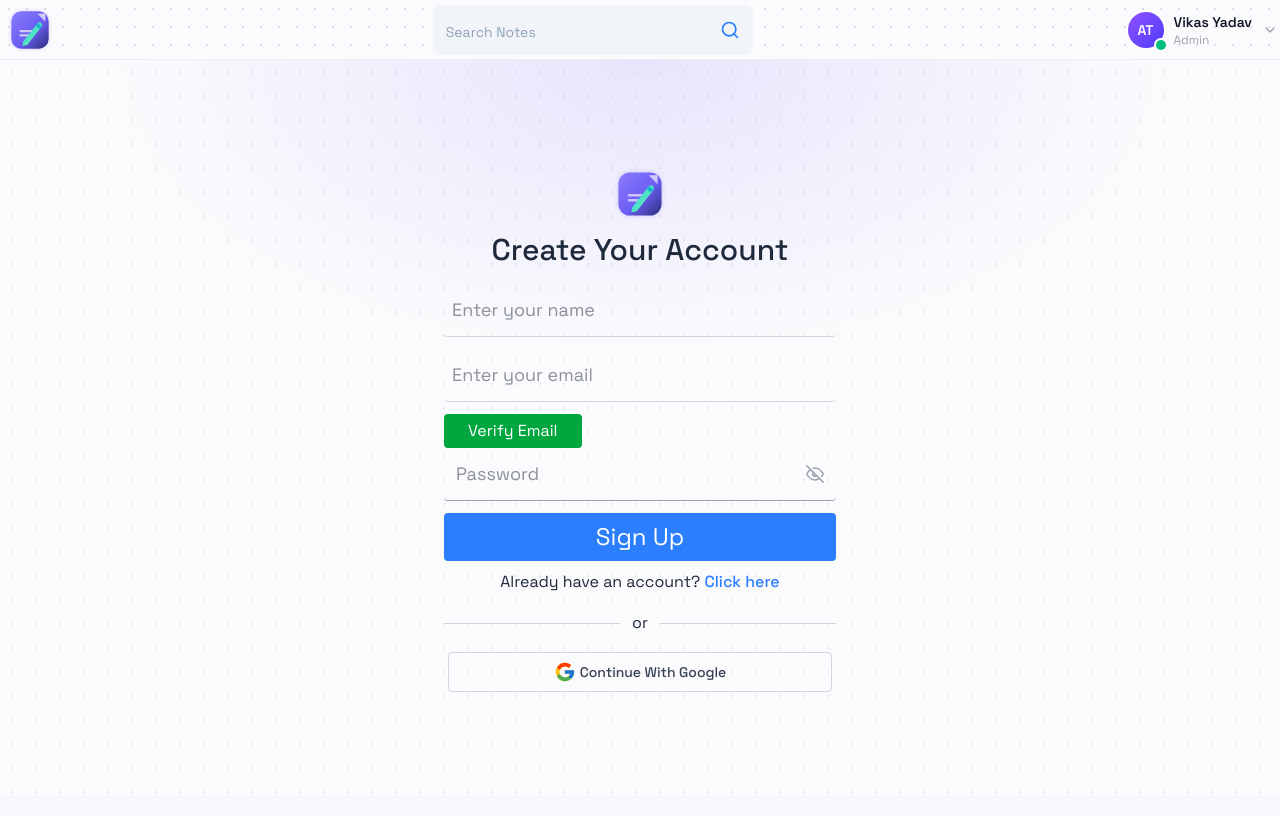
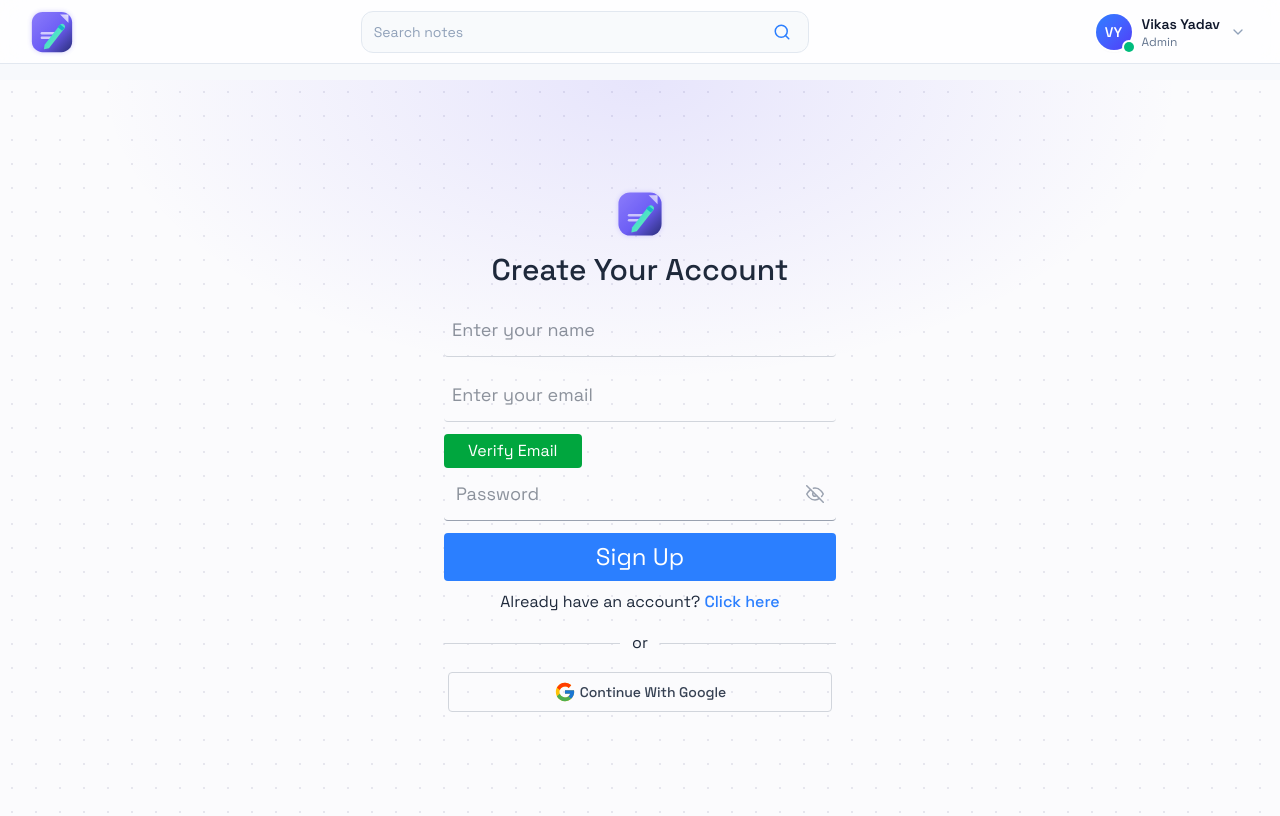
Before and after one commit to vikascoldi/notes, a React app in the folder Frontend/: page /signup in a window 1280 px wide. Built offline with nearby package versions, Linux system fonts and the light colour scheme; the HTML template or start-up script is replaced by a standard one.

Commit message:
auto update

```diff
--- a/Frontend/src/components/UserProfileInfo/Profileinfo.jsx
+++ b/Frontend/src/components/UserProfileInfo/Profileinfo.jsx
@@ -5,6 +5,7 @@ import { LogOut, ChevronDown } from 'lucide-react'
 const Profileinfo = ({ onLogout }) => {
   const [open, setOpen] = useState(false)
   const ref = useRef(null);
+  const userName = "Vikas Yadav"
 
   useEffect(() => {
     const handleClickOutside = (e) => {
@@ -15,34 +16,42 @@ const Profileinfo = ({ onLogout }) => {
   }, [])
 
   return (
-    <div className='relative  -mr-3' ref={ref}>
+    <div className='relative shrink-0' ref={ref}>
       <button
+        type='button'
+        aria-haspopup='menu'
+        aria-expanded={open}
         onClick={() => setOpen(!open)}
-        className='flex items-center gap-2.5 md:pl-1.5 md:pr-2.5 md:py-1.5 rounded-xl hover:bg-gray-100 transition-colors duration-150 group'
+        className='group flex cursor-pointer items-center gap-2.5 rounded-xl p-1 hover:bg-slate-100 md:py-1.5 md:pl-1.5 md:pr-2.5'
       >
         <div className='relative'>
-          <div className='w-9 h-9 flex items-center justify-center rounded-full bg-linear-to-br from-violet-500 to-indigo-600 text-white font-semibold text-sm ring-2 ring-white shadow-sm'>
-            {getInitials("Admin Tester")}
+          <div className='flex h-9 w-9 items-center justify-center rounded-full bg-linear-to-br from-blue-500 to-indigo-600 text-sm font-semibold text-white shadow-sm ring-2 ring-white'>
+            {getInitials(userName)}
           </div>
-          <span className='absolute -bottom-0.5 -right-0.5 w-2.5 h-2.5 bg-emerald-500 rounded-full ring-2 ring-white' />
+          <span className='absolute -bottom-0.5 -right-0.5 h-2.5 w-2.5 rounded-full bg-emerald-500 ring-2 ring-white' />
         </div>
 
-        <div className='flex flex-col items-start leading-tight'>
-          <p className='text-sm font-semibold text-gray-900'>Vikas Yadav</p>
-          <p className='text-xs text-gray-400'>Admin</p>
+        <div className='hidden flex-col items-start leading-tight sm:flex'>
+          <p className='text-sm font-semibold text-slate-900'>{userName}</p>
+          <p className='text-xs text-slate-500'>Admin</p>
         </div>
 
         <ChevronDown
           size={16}
-          className={`text-gray-400 transition-transform duration-200 ${open ? 'rotate-180' : ''}`}
+          className={`hidden text-slate-400 transition-transform duration-200 sm:block ${open ? 'rotate-180' : ''}`}
         />
       </button>
 
       {open && (
-        <div className='absolute right-0 top-full mt-2 w-48 bg-white rounded-xl shadow-lg border border-gray-100 py-1.5 z-50 animate-in fade-in slide-in-from-top-1 duration-150'>
+        <div
+          role='menu'
+          className='absolute right-0 top-full z-50 mt-2 w-48 rounded-xl border border-slate-200 bg-white py-1.5 shadow-lg shadow-slate-200/70'
+        >
           <button
+            type='button'
+            role='menuitem'
             onClick={onLogout}
-            className='w-full flex items-center gap-2 px-3.5 py-2 text-sm text-gray-600 hover:bg-red-50 hover:text-red-600 transition-colors'
+            className='flex w-full cursor-pointer items-center gap-2 px-3.5 py-2 text-sm text-slate-600 hover:bg-red-50 hover:text-red-600'
           >
             <LogOut size={15} />
             Logout
--- a/Frontend/src/components/navbar/Navbar.jsx
+++ b/Frontend/src/components/navbar/Navbar.jsx
@@ -5,44 +5,45 @@ import Profileinfo from "../UserProfileInfo/Profileinfo";
 import SearchBar from "../saerchBar/SearchBar";
 
 const Navbar = () => {
-  const [searchQuery,setSearchQueary] = useState("");   // searcbar value
-  const onChange = (e)=>{    // search bar logic
+  const [searchQuery, setSearchQueary] = useState(""); // searcbar value
+  const onChange = (e) => {
+    // search bar logic
     setSearchQueary(e.target.value);
-  }
+  };
 
-  const handleSearch = (e)=>{
+  const handleSearch = (e) => {};
 
-  }
+  const onClearSearch = () => {
+    setSearchQueary("");
+  };
 
-  const onClearSearch = () =>{
-     setSearchQueary("");
-  }
+  const navigate = useNavigate();
+  const onLogout = () => {
+    navigate("/");
+  };
 
-  const navigate = useNavigate()
-    const onLogout = () =>{
-          navigate("/");
-    }
   return (
     <nav
-      className="flex h-15 items-center justify-between px-1 py-3 border-b border-[#EDEDF3] relative z-10"
-      style={{
-        backgroundColor: "#FBFBFD",
-        backgroundImage: "radial-gradient(#DCDCE8 1px, transparent 1px)",
-        backgroundSize: "18px 18px",
-      }}
+      className="sticky top-0 z-30 mb-4 flex h-16 items-center justify-between gap-3 border-b border-slate-200 bg-white/80 px-4 backdrop-blur-md md:px-6"
       aria-label="Main navigation"
     >
-      <Link to="" aria-label="Notes App Home">
-        <img
-          src={logo}
-          alt="Notes App Logo"
-          className="w-15 md:w-13"
-        />
+      <Link
+        to=""
+        aria-label="Notes App Home"
+        className="shrink-0 rounded-lg"
+      >
+        <img src={logo} alt="Notes App Logo" className="w-12 md:w-14" />
       </Link>
 
+      <div className="flex min-w-0 flex-1 justify-center">
+        <SearchBar
+          value={searchQuery}
+          onChange={onChange}
+          onClearSearch={onClearSearch}
+        />
+      </div>
 
-       <SearchBar value={searchQuery}  onChange={onChange}  onClearSearch={onClearSearch}   />
- <Profileinfo onLogout={onLogout} />
+      <Profileinfo onLogout={onLogout} />
     </nav>
   );
 };
--- a/Frontend/src/components/saerchBar/SearchBar.jsx
+++ b/Frontend/src/components/saerchBar/SearchBar.jsx
@@ -1,41 +1,37 @@
 import React from "react";
 import { Search, X } from "lucide-react";
 
-const SearchBar = ({
-  value,
-  onChange,
-  handleSearch,
-  onClearSearch,
-}) => {
+const SearchBar = ({ value, onChange, handleSearch, onClearSearch }) => {
   return (
-    <div className="flex items-center w-50 md:w-80 ml-2 px-3 rounded-lg bg-slate-100 border border-transparent focus-within:border-gray-200 focus-within:bg-white transition-colors duration-200">
-
+    <div className="flex w-full max-w-md items-center gap-1 rounded-xl border border-slate-200 bg-slate-50 px-3 transition-all duration-200 hover:border-slate-300 focus-within:border-blue-500 focus-within:bg-white focus-within:ring-4 focus-within:ring-blue-500/15">
       <input
         type="text"
-        placeholder="Search Notes"
+        placeholder="Search notes"
+        aria-label="Search notes"
         value={value}
         onChange={onChange}
-        className="w-full bg-transparent py-2 text-[20px] text-slate-700 placeholder:text-sm placeholder:text-slate-400 outline-none"
+        className="w-full min-w-0 bg-transparent py-2.5 text-sm text-slate-800 outline-none placeholder:text-slate-400"
       />
 
       {value && (
         <button
           type="button"
+          aria-label="Clear search"
           onClick={onClearSearch}
-          className="mr-1 cursor-pointer text-slate-400 hover:text-rose-500 transition-colors duration-150"
+          className="flex h-7 w-7 shrink-0 cursor-pointer items-center justify-center rounded-lg text-slate-400 hover:bg-rose-50 hover:text-rose-500"
         >
-          <X size={20} />
+          <X size={18} />
         </button>
       )}
 
       <button
         type="button"
+        aria-label="Search"
         onClick={handleSearch}
-        className="cursor-pointer text-blue-500 hover:text-blue-700 transition-colors duration-150"
+        className="flex h-7 w-7 shrink-0 cursor-pointer items-center justify-center rounded-lg text-blue-500 hover:bg-blue-50 hover:text-blue-700"
       >
-        <Search size={20} />
+        <Search size={18} />
       </button>
-
     </div>
   );
 };
```
